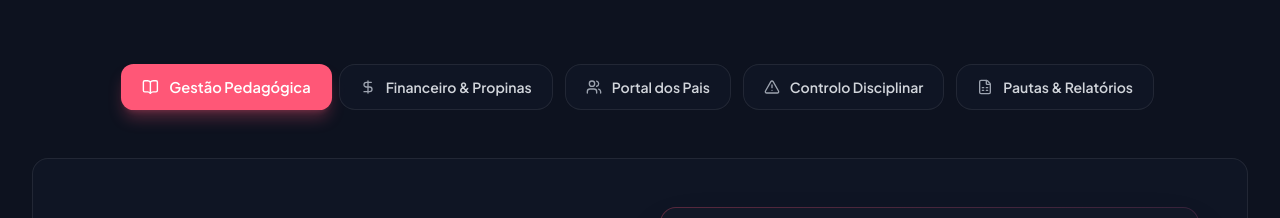
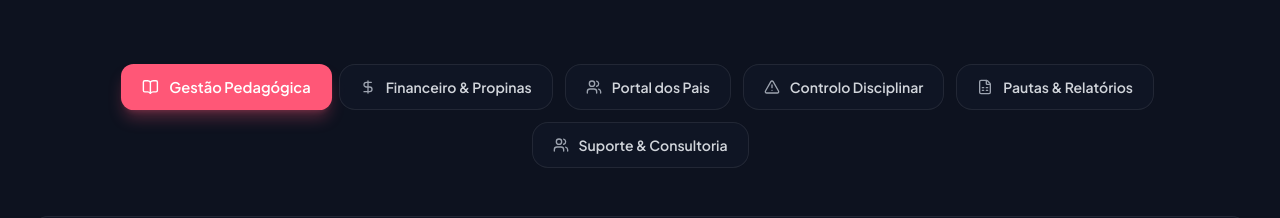
Before and after one commit to Yhanko/school-leadingpage, a React (Vite) app: page / in a window 1280 px wide. Shown: the part 2367-2585 px from the top of the page. Built offline with nearby package versions, Linux system fonts and the light colour scheme.

Commit message:
style: adicionar modulo de consultoria com a imagem original

```diff
--- a/src/components/LiveDemoShowcase.tsx
+++ b/src/components/LiveDemoShowcase.tsx
@@ -6,6 +6,7 @@ import financeImg from '../assets/Finance.gif';
 import chatcImg from '../assets/chatc.gif';
 import securityImg from '../assets/securityData.jpg';
 import automacaoImg from '../assets/automacao.jpg';
+import consultingImg from '../assets/consulting.gif';
 
 interface Module {
   id: string;
@@ -106,6 +107,23 @@ export const LiveDemoShowcase: React.FC = () => {
       badge: 'Relatórios Oficiais',
       accentColor: '#06b6d4',
       image: automacaoImg
+    },
+    {
+      id: 'consultoria',
+      name: 'Suporte & Consultoria',
+      icon: Users,
+      title: 'Acompanhamento Contínuo e Formação',
+      subtitle: 'Uma equipa dedicada ao sucesso da sua instituição.',
+      description: 'Oferecemos suporte técnico local em Angola, formação para professores e administrativos, e consultoria para otimizar os processos educativos da sua escola.',
+      highlights: [
+        'Atendimento rápido via WhatsApp e telefone',
+        'Formação inicial e contínua para toda a equipa',
+        'Auditoria e apoio na parametrização do sistema',
+        'Garantia de conformidade contínua'
+      ],
+      badge: 'Suporte Dedicado',
+      accentColor: '#8b5cf6',
+      image: consultingImg
     }
   ];
 
```
